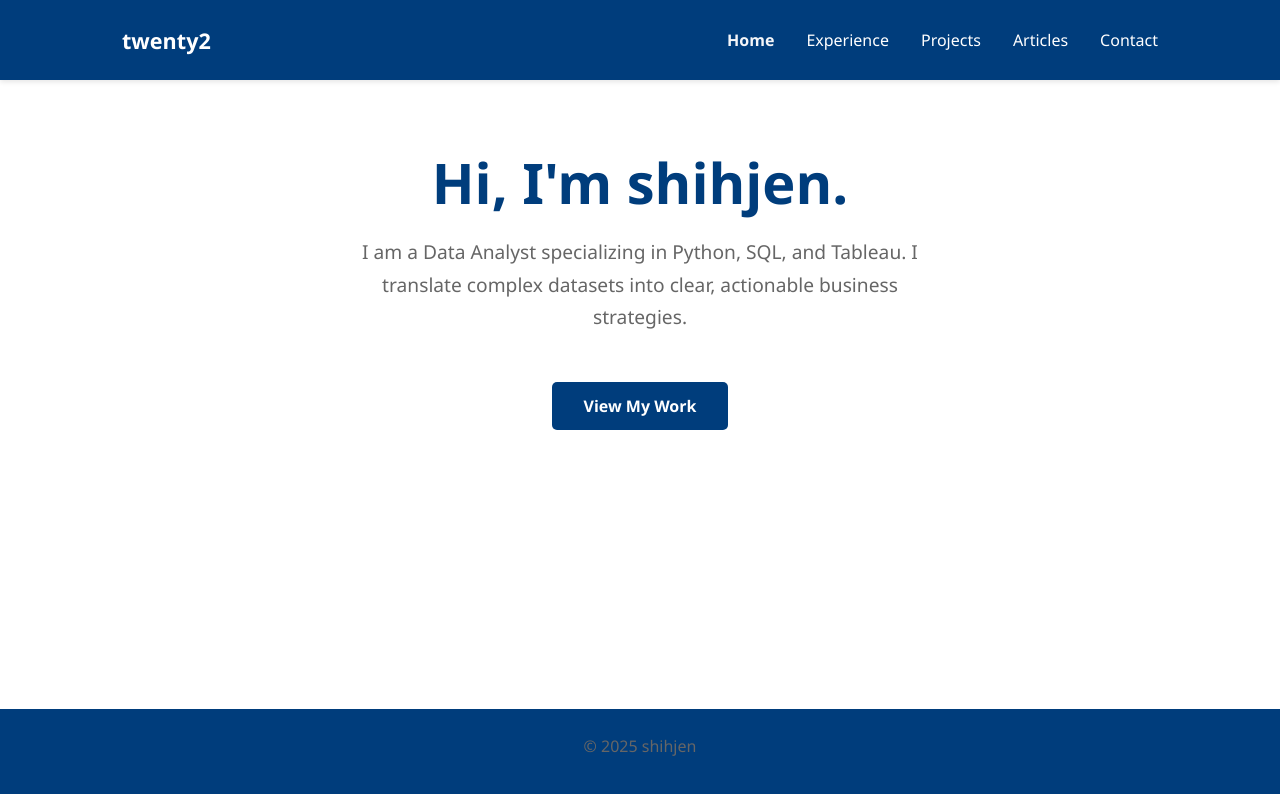
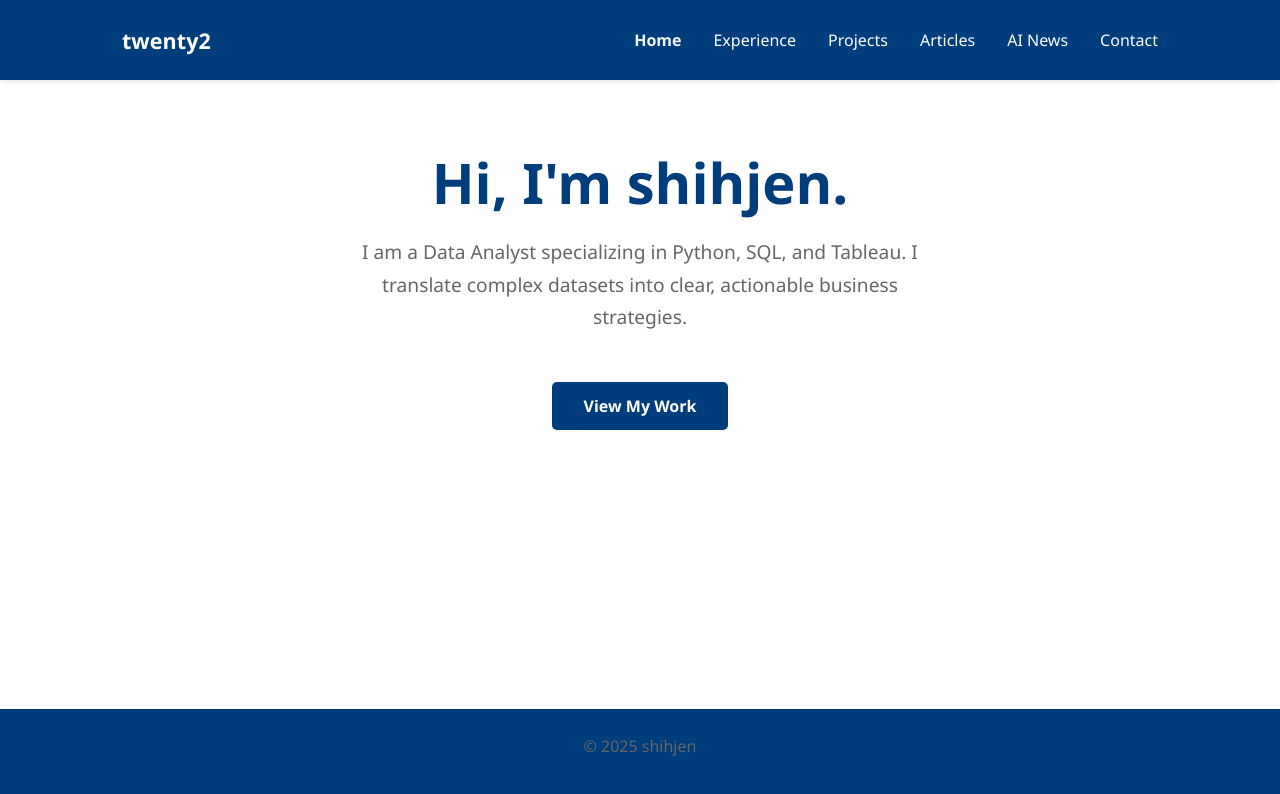
Before and after one commit to shihjen/notebook, a plain HTML site: page index.html in a window 1280 px wide. Drawn offline with Linux system fonts and the light colour scheme.

Commit message:
Update index.html

```diff
--- a/index.html
+++ b/index.html
@@ -18,6 +18,7 @@
                 <li><a href="html/experience.html">Experience</a></li>
                 <li><a href="html/projects.html">Projects</a></li>
                 <li><a href="html/articles.html">Articles</a></li>
+                <li><a href="html/news.html">AI News</a></li>
                 <li><a href="html/contact.html">Contact</a></li>
             </ul>
         </nav>
```
